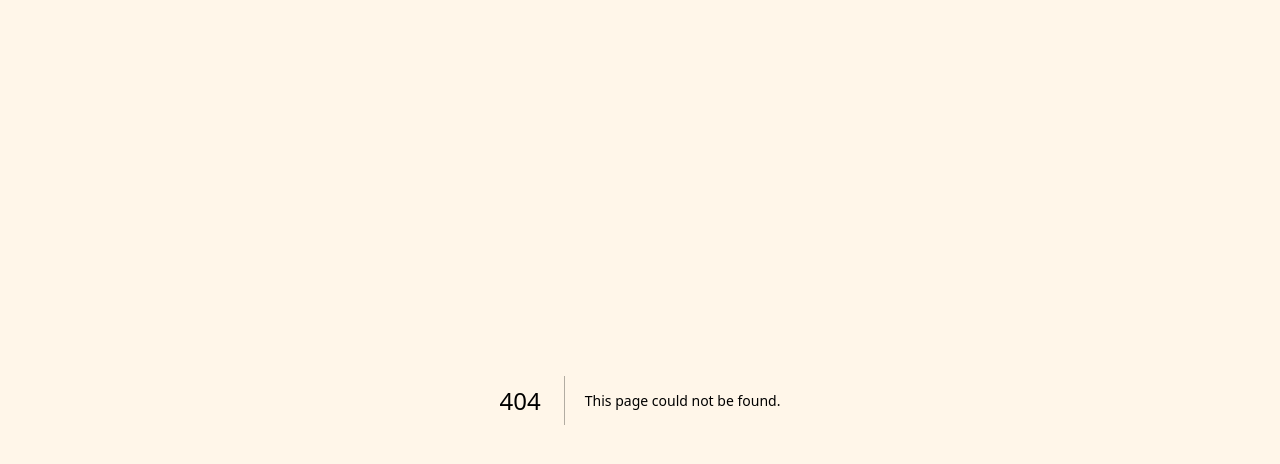
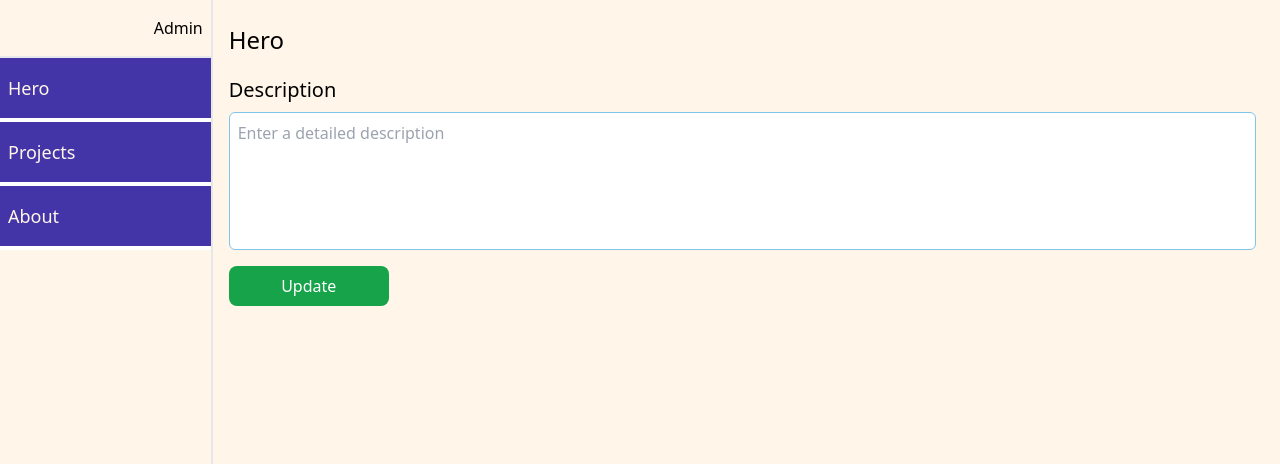
Before and after one commit to kayamazlum/my-portfolio-admin, a Next.js app: page /hero in a window 1280 px wide. Before the commit this address had no page. Shown: the top 464 px of the page. Built offline with nearby package versions, Linux system fonts and the light colour scheme; no server answers.

Commit message:
hero yapildi

```diff
--- /dev/null
+++ b/src/app/(pages)/hero/page.jsx
@@ -0,0 +1,82 @@
+"use client";
+import Menu from "@/components/menu";
+import axios from "axios";
+import React, { useEffect, useState } from "react";
+import { ToastContainer, toast } from "react-toastify";
+
+const About = () => {
+  const [getHeroData, setGetHeroData] = useState(null);
+
+  const getHero = async () => {
+    try {
+      const response = await axios.get(
+        `${process.env.NEXT_PUBLIC_BACKEND_URI}/api/get-hero`
+      );
+      setGetHeroData(response.data.heroData[0]);
+    } catch (error) {
+      console.log(error);
+    }
+  };
+
+  useEffect(() => {
+    getHero();
+  }, []);
+  // console.log(getAboutData);
+
+  const updateHero = async (e) => {
+    e.preventDefault();
+    try {
+      const response = axios.put(
+        `${process.env.NEXT_PUBLIC_BACKEND_URI}/api/update-hero`,
+        getHeroData
+      );
+      toast.success("Hero updated successfully!", { autoClose: 3000 });
+    } catch (error) {
+      alert("An error occurred!", error.message);
+    }
+  };
+
+  return (
+    <div className="flex lg:flex-row flex-col">
+      <Menu />
+      <div className="p-4 w-full h-[calc(100vh-100px)]">
+        <h2 className="text-2xl font-medium mb-5 mt-2">Hero</h2>
+        <div className="flex w-full mb-2 gap-2 items-center ">
+          <form onSubmit={updateHero} className="flex flex-col gap-4 w-full">
+            <div className="flex flex-col gap-2 w-full">
+              <label className="text-xl font-medium" htmlFor="about-text">
+                Description
+              </label>
+              <textarea
+                id="hero_text"
+                className="border border-turkuaz p-2 focus:outline-blue-500 rounded-md resize-none"
+                name="hero_text"
+                value={getHeroData?.hero_text}
+                onChange={(e) =>
+                  setGetHeroData((prev) => ({
+                    ...prev,
+                    hero_text: e.target.value,
+                  }))
+                }
+                rows={5}
+                placeholder="Enter a detailed description"
+                required
+              ></textarea>
+            </div>
+            <div className="w-full">
+              <button
+                type="submit"
+                className="sm:w-40 w-full p-2 bg-green-600 text-white rounded-lg hover:bg-green-500 duration-500 transition"
+              >
+                Update
+              </button>
+            </div>
+          </form>
+          <ToastContainer />
+        </div>
+      </div>
+    </div>
+  );
+};
+
+export default About;
--- a/src/components/menu/index.jsx
+++ b/src/components/menu/index.jsx
@@ -8,6 +8,11 @@ const Menu = (props) => {
         Admin
       </div>
       <div className="flex flex-row lg:flex-col lg:justify-start justify-center ">
+        <MenuButton
+          setSelected={props.setSelected}
+          link={"hero"}
+          text={"Hero"}
+        />
         <MenuButton
           setSelected={props.setSelected}
           link={"projects"}
```
